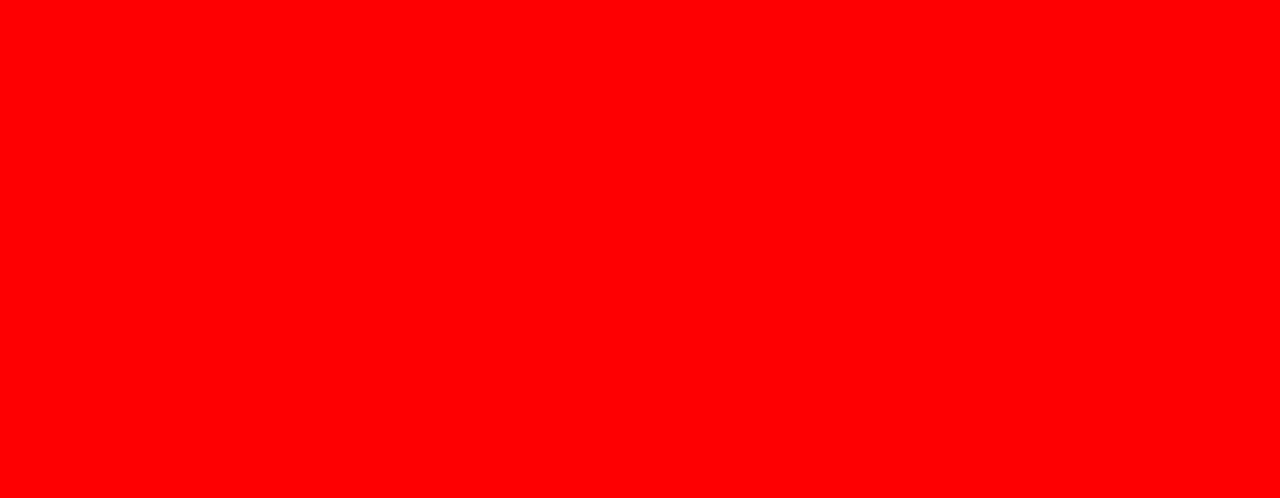
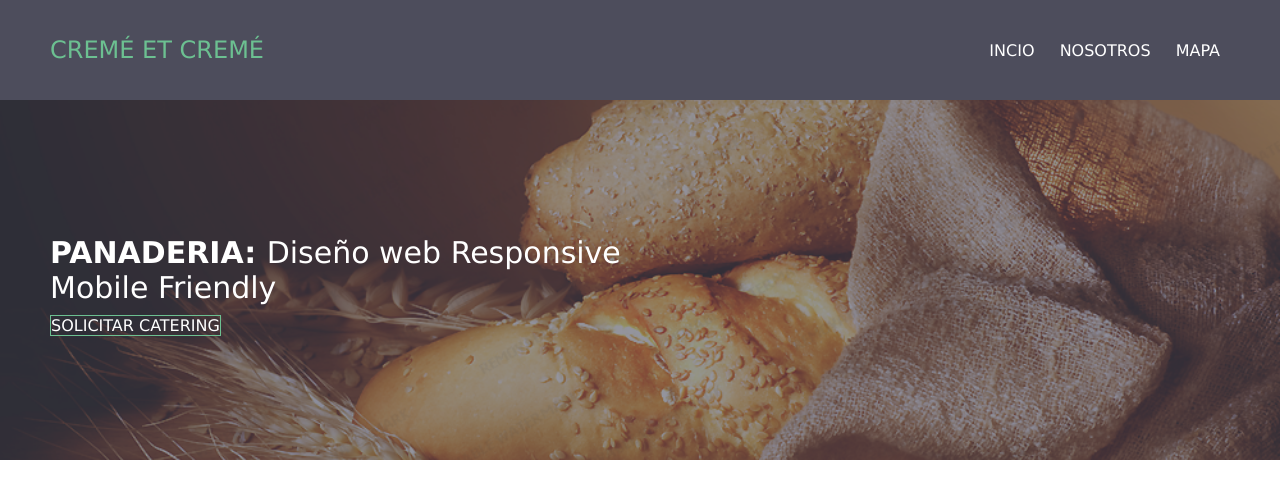
Before and after one commit to EzequielPellicciari/Codo-a-Codo-2, a plain HTML site: page index.html in a window 1280 px wide. Drawn offline with Linux system fonts and the light colour scheme.

Commit message:
menu y seccion1 finalizada

```diff
--- a/index.html
+++ b/index.html
@@ -8,6 +8,26 @@
     <title>Cremé et Cremé</title>
 </head>
 <body>
-
+    <header>
+        <h2 class="logo">Cremé et Cremé</h2>
+        <input type="checkbox" id="check">
+        <label for="check" class="mostrar-menu">
+            &#8801
+        </label>
+        <nav class="menu">
+            <a href="#">Incio</a>
+            <a href="#">Nosotros</a>
+            <a href="#">Mapa</a>
+            <label for="check" class="esconder-menu">
+                &#215
+            </label>
+        </nav>
+    </header>
+    <section id="banner">
+        <div class="contenido-banner">
+            <h3><span>PANADERIA: </span>Diseño web Responsive <br> Mobile Friendly</h3>
+            <a href="#" class="boton-catering">SOLICITAR CATERING</a>
+        </div>
+    </section>
 </body>
 </html>
--- a/style.css
+++ b/style.css
@@ -1,3 +1,128 @@
-* {
-    background: red;
+/* RESET */
+*{
+    margin: 0;
+    padding: 0;
+    font-family: Verdana, Geneva, Tahoma, sans-serif;
 }
+
+/* header */
+header{
+    height: 100px;
+    background: #4D4D5C;
+    padding: 0 50px;
+    color: #fff;
+    display: flex;
+    justify-content: space-between;
+    align-items: center;
+}
+.logo{
+    text-transform: uppercase;
+    color: #6cc091;
+    font-weight: 200;
+}
+.menu a{
+    color: #fff;
+    text-transform: uppercase;
+    text-decoration: none;
+    padding: 0 10px;
+    /*transition: 0.4s;*/
+}
+
+.mostrar-menu,
+.esconder-menu{
+    font-size: 30px;
+    cursor: pointer;
+    display: none;
+    transition: 0.4s;
+}
+
+.mostrar-menu{
+    order: 1;
+}
+
+.menu a:hover,
+.mostrar-menu:hover,
+.esconder-menu:hover{
+    color: #6cc091;
+}
+
+#check{
+    display: none;
+}
+
+/*BANNER*/
+#banner{
+    padding: 0 50px;
+    background-image: url(./imagenes/slider1.png);
+    height: 45vh;
+    background-size: cover;
+    background-position: center;
+}
+#banner::before{
+    content: '';
+    background: rgba(77, 77, 92, 0.6);
+    position: absolute;
+    width: 100%;
+    height: 45vh;
+    left: 0;
+}
+.contenido-banner{
+    position: relative;
+    color: #fff;
+    height: 100%;
+    display: flex;
+    flex-direction: column;
+    justify-content: center;
+}
+.contenido-banner h3{
+    font-size: 30px;
+    font-weight: 400;
+    padding: 10px 0px;
+}
+.contenido-banner h3 span{
+    font-weight: 600;
+}
+.boton-catering{
+    text-decoration: none;
+    color: #fff;
+    border: 1px solid #6cc091;
+    padding: 20 40px;
+    align-self: baseline;
+    transition: all 0.4s;
+}
+.boton-catering:hover{
+    background: #6cc09070;
+}
+
+/* Respoinsive */
+@media(max-width: 768px){
+    /*HEADER*/
+    .mostrar-menu,
+    .esconder-menu{
+        display: block;
+    }
+    .menu{
+        position: fixed;
+        width: 100%;
+        height: 100vh;
+        background: #4D4D5C;
+        right: -100%;
+        top: 0;
+        text-align: center;
+        padding: 100px 0px;
+        z-index: 100;
+        transition: 0.8s;
+    }
+    .menu a{
+        display: block;
+        padding: 20px;
+    }
+    .esconder-menu{
+        position: absolute;
+        top: 40px;
+        right: 40px;
+    }
+    #check:checked ~ .menu{
+        right: 0;
+    }
+}
```
Also changed, not shown: imagenes/slider1.png (added).
